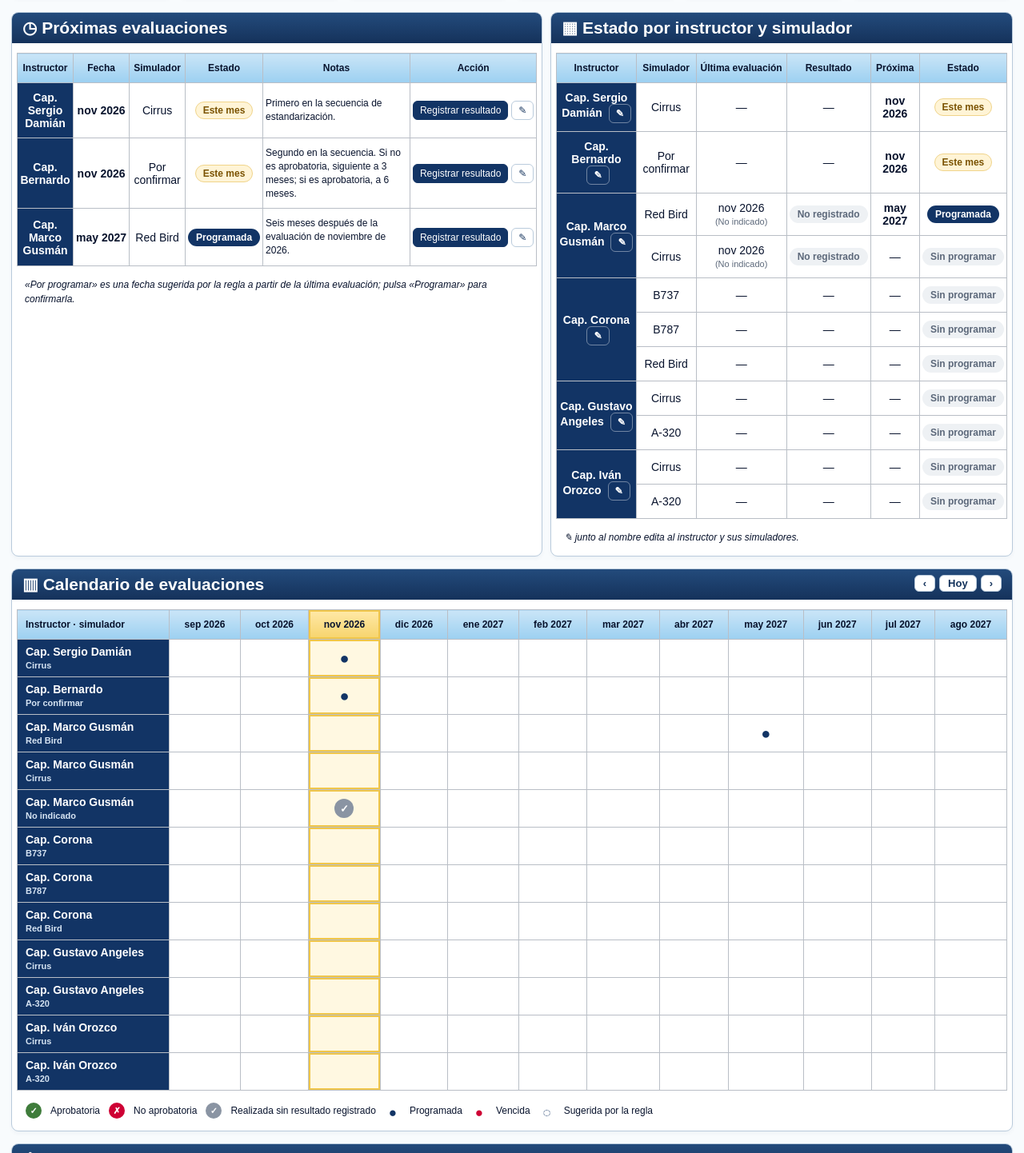
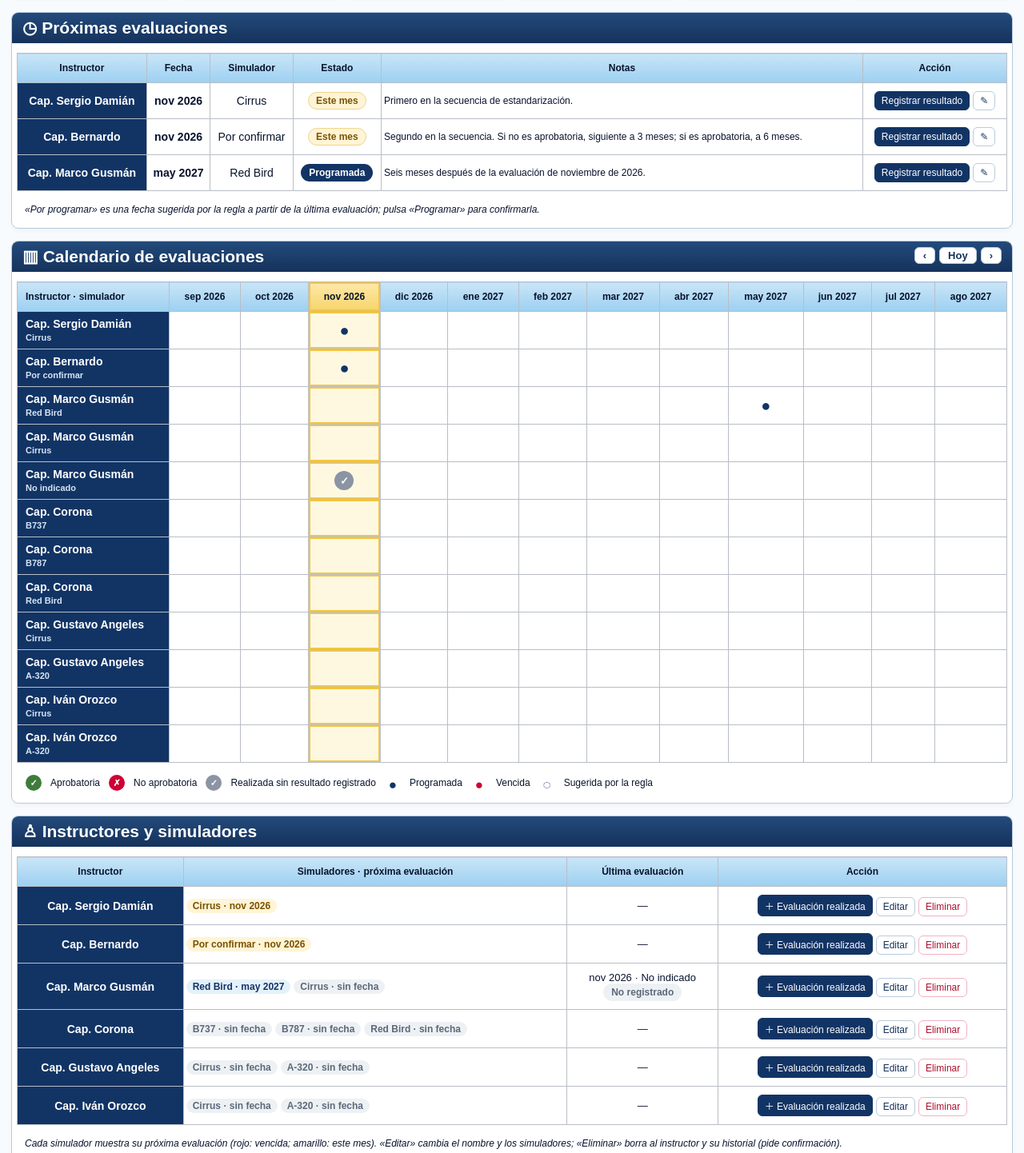
Before and after one commit to davidfanvilla/dashboard-operativo-praat, a plain HTML site: page cronograma-simuladores/index.html in a window 1280 px wide. Shown: the part 445-1887 px from the top of the page at 80% size. Drawn offline with Linux system fonts and the light colour scheme.

Commit message:
Cronograma: quita la tabla «Estado por instructor y simulador»
Su información (próxima fecha por simulador y última evaluación) pasa al
panel «Instructores y simuladores» para no repetir datos.

Co-Authored-By: Claude Opus 5.5 <noreply@anthropic.com>
Claude-Session: https://claude.ai/code/session_015iCS4VPzRai3464ASBkt1N

```diff
--- a/cronograma-simuladores/app.js
+++ b/cronograma-simuladores/app.js
@@ -163,7 +163,6 @@ function render() {
   $("reglas").textContent = `Resultado aprobatorio: siguiente evaluación a ${data.reglas.aprobatoria} meses. Resultado no aprobatorio: siguiente evaluación a ${data.reglas.noAprobatoria} meses. Cada evaluación puede tener su propio intervalo en «Meses hasta la siguiente».`;
 
   renderProximas(asig);
-  renderEstado(asig);
   renderCalendario(asig);
   renderHistorial();
   renderInstructores();
@@ -207,24 +206,6 @@ function renderProximas(asig) {
           .join("")
       : `<tr><td colspan="6">Sin evaluaciones programadas.</td></tr>`) +
     "</tbody>";
-}
-
-function renderEstado(asig) {
-  let html = `<thead><tr><th>Instructor</th><th>Simulador</th><th>Última evaluación</th><th>Resultado</th><th>Próxima</th><th>Estado</th></tr></thead><tbody>`;
-  data.instructores.forEach((ins) => {
-    const filas = asig.filter((a) => a.ins.id === ins.id);
-    const otras = data.evaluaciones.filter((e) => e.instructor === ins.id && e.estado === "Realizada").sort(porFecha);
-    const ultimaGeneral = otras[otras.length - 1];
-    filas.forEach((a, k) => {
-      const ult = a.ultima || (ultimaGeneral && !ins.simuladores.includes(ultimaGeneral.simulador) ? ultimaGeneral : null);
-      html += `<tr>${
-        k === 0
-          ? `<td rowspan="${filas.length}">${esc(ins.nombre)} <button class="mini edit-ins" data-instructor="${esc(ins.id)}" aria-label="Editar instructor">✎</button></td>`
-          : ""
-      }<td>${esc(a.sim)}</td><td>${ult ? fmtFecha(ult.fecha) + (ult !== a.ultima ? `<br><small>(${esc(ult.simulador)})</small>` : "") : "—"}</td><td>${ult ? resPill(ult.resultado) + (ult.calificacion != null ? `<br><small>Calif. ${ult.calificacion}</small>` : "") : "—"}</td><td>${a.proxima ? `<b>${fmtFecha(a.proxima)}</b>${a.sugerida ? "<br><small>sugerida</small>" : ""}` : "—"}</td><td>${pill(a.estado)}</td></tr>`;
-    });
-  });
-  $("estado").innerHTML = html + "</tbody>";
 }
 
 function renderCalendario(asig) {
@@ -307,14 +288,23 @@ function renderHistorial() {
 }
 
 function renderInstructores() {
+  const asig = asignaciones();
   $("instructores").innerHTML =
-    `<thead><tr><th>Instructor</th><th>Simuladores</th><th>Evaluaciones</th><th class="acc">Acción</th></tr></thead><tbody>` +
+    `<thead><tr><th>Instructor</th><th>Simuladores · próxima evaluación</th><th>Última evaluación</th><th class="acc">Acción</th></tr></thead><tbody>` +
     data.instructores
       .map((i) => {
-        const evs = data.evaluaciones.filter((e) => e.instructor === i.id);
-        const r = evs.filter((e) => e.estado === "Realizada").length,
-          p = evs.filter((e) => e.estado === "Programada").length;
-        return `<tr><td>${esc(i.nombre)}</td><td>${i.simuladores.map((s) => `<span class="chip">${esc(s)}</span>`).join(" ")}</td><td>${r} realizadas · ${p} programadas</td><td class="acc"><button class="mini primary" data-realizada-ins="${esc(i.id)}">＋ Evaluación realizada</button> <button class="mini" data-instructor="${esc(i.id)}">Editar</button> <button class="mini danger" data-borrar-ins="${esc(i.id)}">Eliminar</button></td></tr>`;
+        const ult = data.evaluaciones.filter((e) => e.instructor === i.id && e.estado === "Realizada").sort(porFecha).pop();
+        const chips = asig
+          .filter((a) => a.ins.id === i.id)
+          .map(
+            (a) =>
+              `<span class="chip" data-estado="${esc(a.estado)}" title="${esc(a.estado)}">${esc(a.sim)} · ${a.proxima ? fmtFecha(a.proxima) + (a.sugerida ? " (sugerida)" : "") : "sin fecha"}</span>`,
+          )
+          .join(" ");
+        const ultTxt = ult
+          ? `${fmtFecha(ult.fecha)} · ${esc(ult.simulador)}<br>${resPill(ult.resultado)}${ult.calificacion != null ? ` <b>${ult.calificacion}</b>` : ""}`
+          : "—";
+        return `<tr><td>${esc(i.nombre)}</td><td>${chips}</td><td>${ultTxt}</td><td class="acc"><button class="mini primary" data-realizada-ins="${esc(i.id)}">＋ Evaluación realizada</button> <button class="mini" data-instructor="${esc(i.id)}">Editar</button> <button class="mini danger" data-borrar-ins="${esc(i.id)}">Eliminar</button></td></tr>`;
       })
       .join("") +
     "</tbody>";
--- a/cronograma-simuladores/estilo.css
+++ b/cronograma-simuladores/estilo.css
@@ -378,3 +378,30 @@ button.mini.danger {
 dialog #toast {
   position: fixed;
 }
+
+/* Próximas evaluaciones a todo lo ancho y estado de cada simulador en el panel de instructores. */
+.proximas table,
+#instructores {
+  table-layout: auto;
+  font-size: 14px;
+}
+.proximas th,
+.proximas td,
+#instructores td {
+  overflow-wrap: normal;
+}
+.proximas th {
+  font-size: 12px;
+  white-space: nowrap;
+}
+#proximas td:nth-child(2) {
+  white-space: nowrap;
+}
+.chip[data-estado="Vencida"] { background: #fce8ed; color: #ae0f2e; }
+.chip[data-estado="Este mes"] { background: #fff4d6; color: #7a5200; }
+.chip[data-estado="Sin programar"],
+.chip[data-estado="Por programar"] { background: #eef1f4; color: #5c687a; }
+#instructores td:nth-child(3) {
+  font-size: 13px;
+  white-space: nowrap;
+}
--- a/cronograma-simuladores/index.html
+++ b/cronograma-simuladores/index.html
@@ -6,7 +6,7 @@
     <title>Cronograma de evaluación a los instructores de simulador · PRAAT</title>
     <!-- Mismo estilo base que el Dashboard Operativo PRAAT. -->
     <link rel="stylesheet" href="../style.css?v=cronograma-1" />
-    <link rel="stylesheet" href="estilo.css?v=3" />
+    <link rel="stylesheet" href="estilo.css?v=4" />
   </head>
   <body>
     <header aria-label="PRAAT Escuela de Vuelo">
@@ -26,21 +26,14 @@
     <main>
       <section id="kpis" class="kpis"></section>
 
-      <div class="crono-row">
-        <section class="panel">
+      <section class="panel proximas">
           <h2>◷ Próximas evaluaciones</h2>
           <div class="tablewrap"><table id="proximas"></table></div>
           <p class="foot">
             «Por programar» es una fecha sugerida por la regla a partir de la
             última evaluación; pulsa «Programar» para confirmarla.
           </p>
-        </section>
-        <section class="panel">
-          <h2>▦ Estado por instructor y simulador</h2>
-          <div class="tablewrap"><table id="estado"></table></div>
-          <p class="foot">✎ junto al nombre edita al instructor y sus simuladores.</p>
-        </section>
-      </div>
+      </section>
 
       <section class="panel calendario">
         <h2>
@@ -65,7 +58,7 @@
       <section class="panel historial">
         <h2>♙ Instructores y simuladores</h2>
         <div class="tablewrap"><table id="instructores"></table></div>
-        <p class="foot">«Editar» cambia el nombre y los simuladores; «Eliminar» borra al instructor y su historial (pide confirmación).</p>
+        <p class="foot">Cada simulador muestra su próxima evaluación (rojo: vencida; amarillo: este mes). «Editar» cambia el nombre y los simuladores; «Eliminar» borra al instructor y su historial (pide confirmación).</p>
       </section>
 
       <section class="panel historial">
@@ -180,6 +173,6 @@
 
     <div id="toast" role="status"></div>
     <script src="datos.js?v=20261124"></script>
-    <script src="app.js?v=2"></script>
+    <script src="app.js?v=3"></script>
   </body>
 </html>
```
